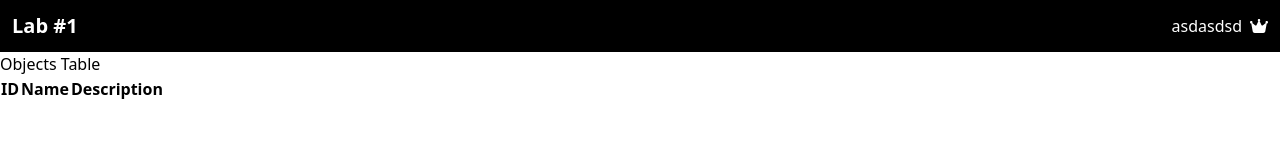
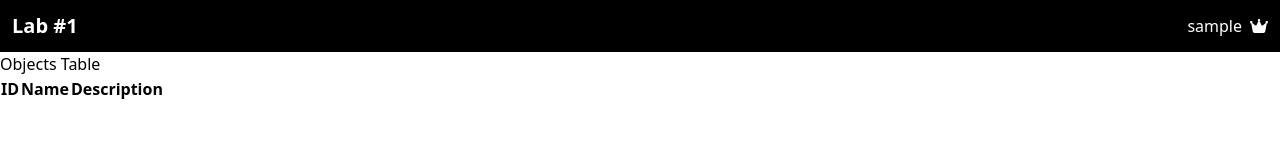
Before and after one commit to gfxv/is-lab-frontend, a React (Create React App) app: page /dashboard in a window 1280 px wide. Shown: the top 160 px of the page. Built offline with nearby package versions, Linux system fonts and the light colour scheme; sample sign-in values are in the browser's storage.

Commit message:
feat: add username to local storage

```diff
--- a/src/components/Header.jsx
+++ b/src/components/Header.jsx
@@ -13,8 +13,8 @@ const Header = () => {
   const [isDropdownOpen, setDropdownOpen] = useState(false);
   const dropdownRef = useRef(null);
 
-  const username = "asdasdsd";
-  const isAdmin = true;
+  const username = localStorage.getItem("username"); // костыль?
+  const isAdmin = true; // TODO: add isAdmin endpoint to AuthController
 
   const toggleDropdown = () => {
     setDropdownOpen(!isDropdownOpen);
--- a/src/components/auth/LoginForm.jsx
+++ b/src/components/auth/LoginForm.jsx
@@ -24,6 +24,7 @@ const LoginForm = () => {
       });
       const { token } = response.data;
       localStorage.setItem("token", token);
+      localStorage.setItem("username", username)
 
       // Optionally, redirect or perform another action
       console.log("Login successful:", token);
```
